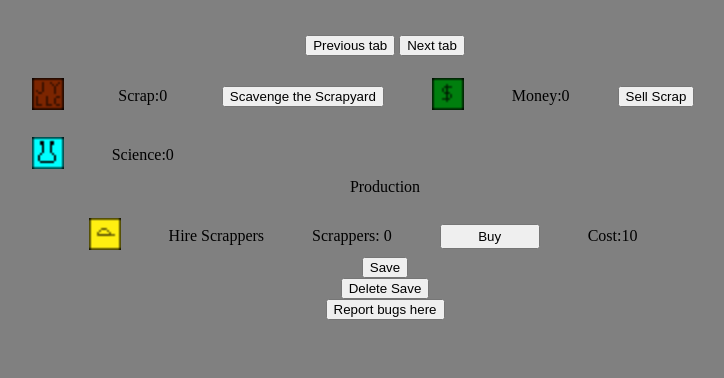
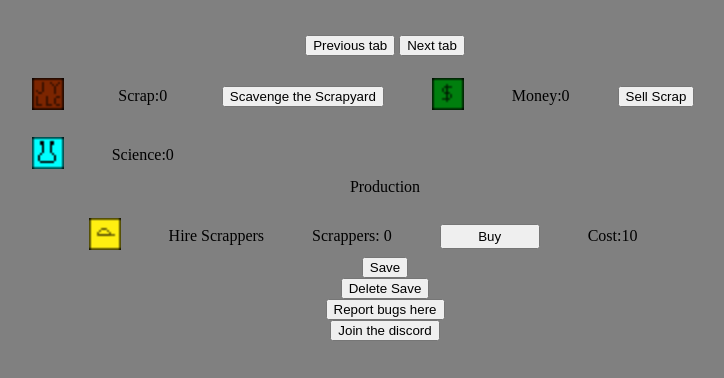
Before and after one commit to YuriVitch/Scrap-Idler, a plain HTML site: page index.html in a window 1280 px wide. Shown: the whole page, without its empty margins (255-979 px from the left). Drawn offline with Linux system fonts and the light colour scheme.

Commit message:
Adds a discord button

```diff
--- a/index.html
+++ b/index.html
@@ -63,6 +63,11 @@
 					<button>Report bugs here</button>
 				</a>
 			</div>
+			<div>
+				<a href="https://discord.gg/m4M82bFdAC">
+					<button>Join the discord</button>
+				</a>
+			</div>
 		<script type="text/javascript" src="main.js"></script>
 		</body>
 </html>
```
